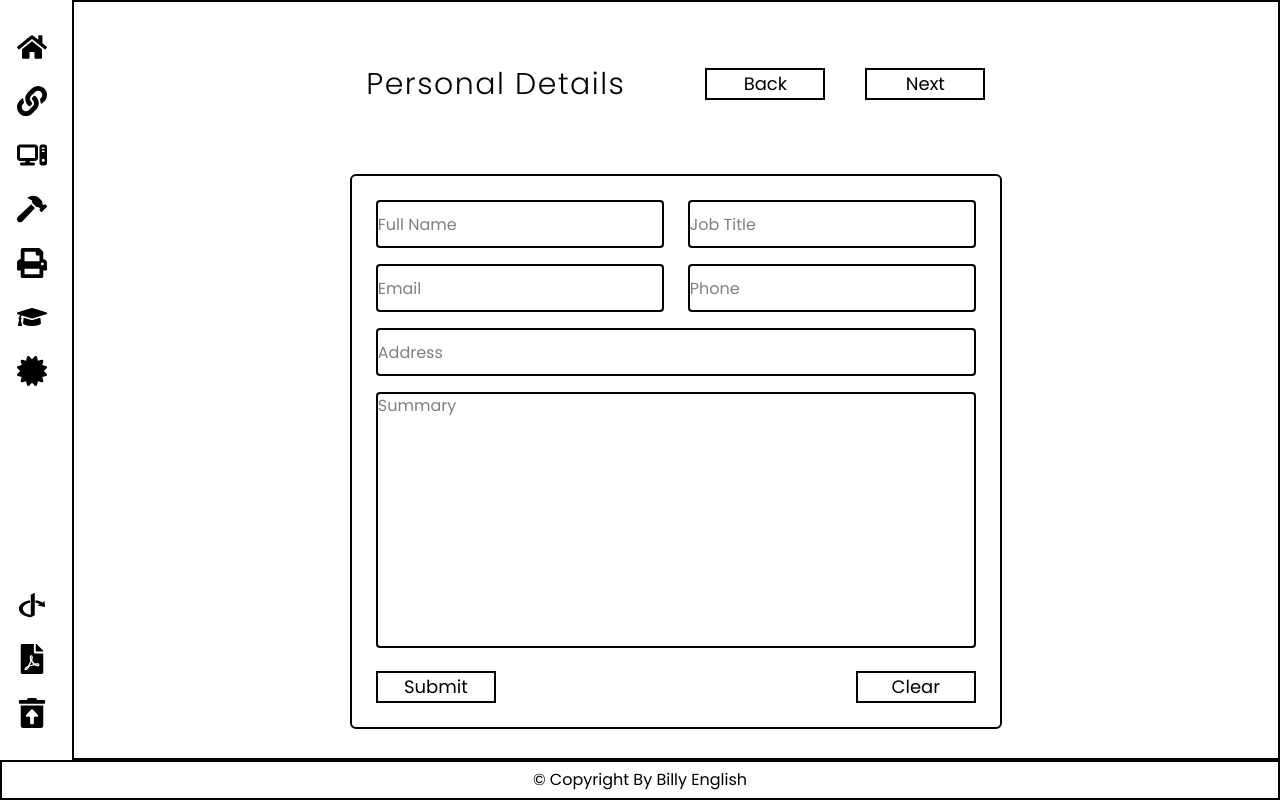
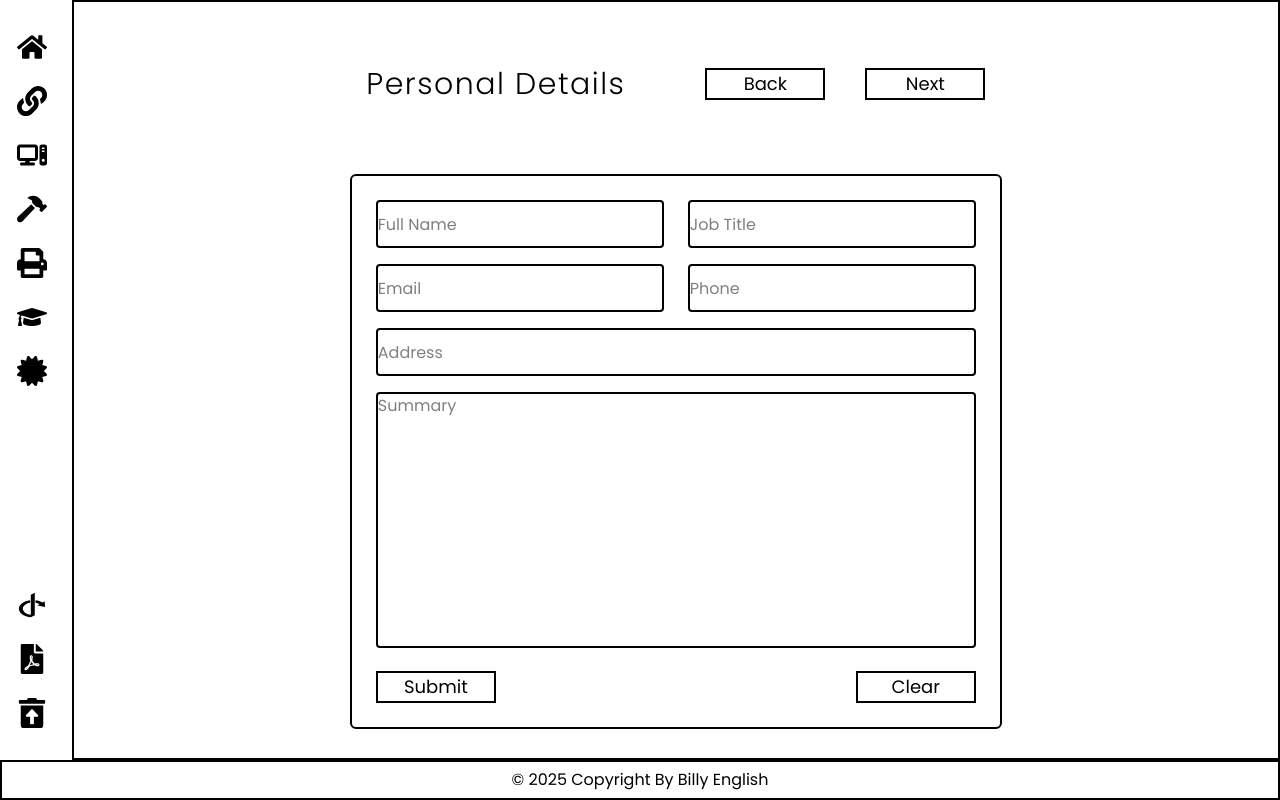
Before and after one commit to billyenglish/CV_Application, a React (Vite) app: page / in a window 1280 px wide. Built offline with nearby package versions, Linux system fonts and the light colour scheme.

Commit message:
Adding Year to the Footer section.

```diff
--- a/src/components/Footer.jsx
+++ b/src/components/Footer.jsx
@@ -1,7 +1,12 @@
+const currentYear = () => {
+    let currentYear = new Date();
+    return currentYear.getFullYear();
+}
+
 const Footer = () => {
     return (
         <footer className="h-[5vh] border-2 border-black flex justify-center items-center">
-            <p className="text-md">&copy; Copyright By Billy English</p>
+            <p className="text-md">&copy; {currentYear()} Copyright By Billy English</p>
         </footer>
     );
 };
```
